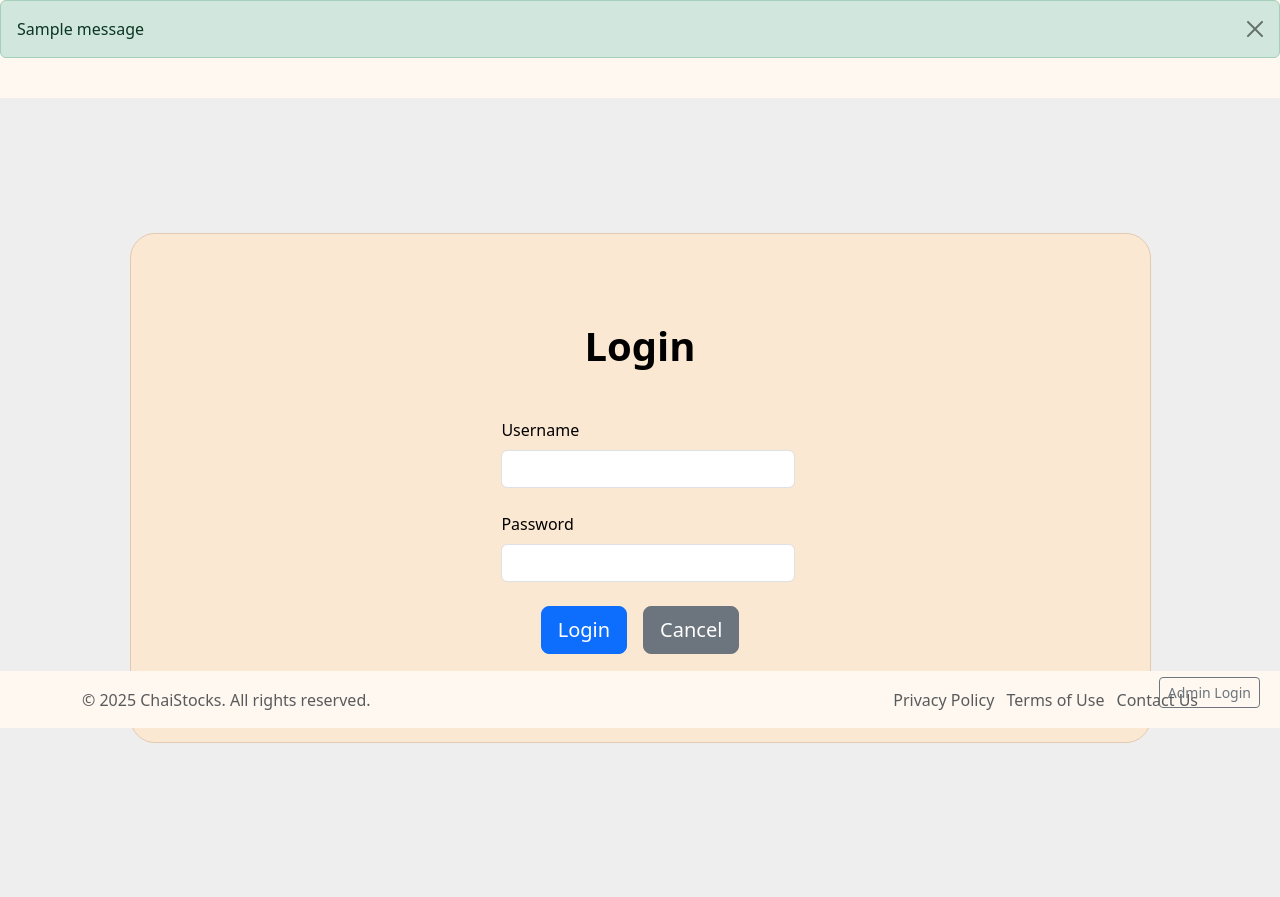
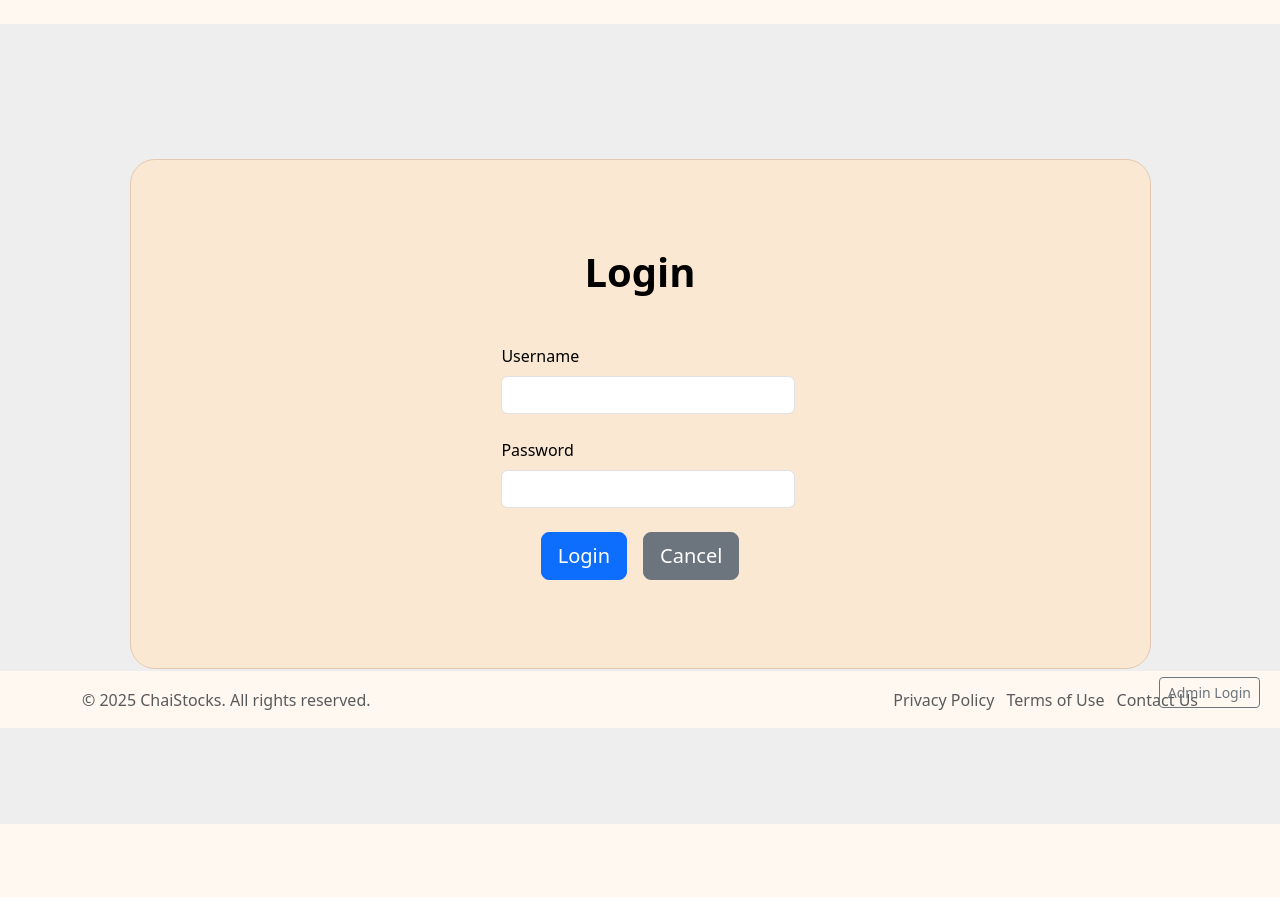
Before and after one commit to JelleJello/401-Project-Repo, a Flask app: page /login in a window 1280 px wide. Shown: the part 72-969 px from the top of the page. Run offline with Flask 3, Linux system fonts and the light colour scheme; tables that the repository leaves empty hold one stand-in row (values such as "Sample post"); one stand-in notice (Sample message) is shown; some libraries are stand-ins or nearby versions.

Commit message:
fixed flash messages
flash messages now appropriately only flashes login errors

```diff
--- a/templates/login.html
+++ b/templates/login.html
@@ -6,15 +6,16 @@
   {% if messages %}
     <div class="mb-4">
       {% for category, message in messages %}
-        <div class="alert alert-{{ 'danger' if category == 'error' else category }} alert-dismissible fade show" role="alert">
-          {{ message }}
-          <button type="button" class="btn-close" data-bs-dismiss="alert" aria-label="Close"></button>
-        </div>
+        {% if category == 'login-error' %}
+          <div class="alert alert-danger alert-dismissible fade show" role="alert">
+            {{ message }}
+            <button type="button" class="btn-close" data-bs-dismiss="alert" aria-label="Close"></button>
+          </div>
+        {% endif %}
       {% endfor %}
     </div>
   {% endif %}
 {% endwith %}
-
 
 <section class="vh-100" style="background-color: #eee;">
   <div class="container h-100">
```
